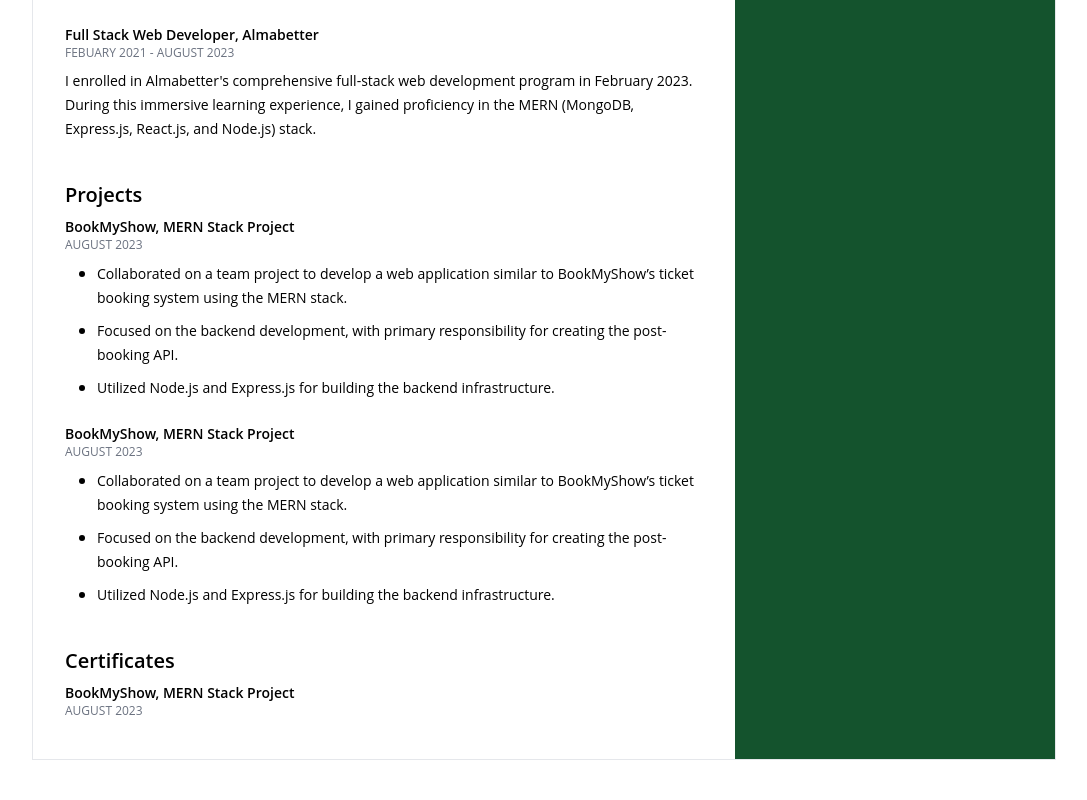
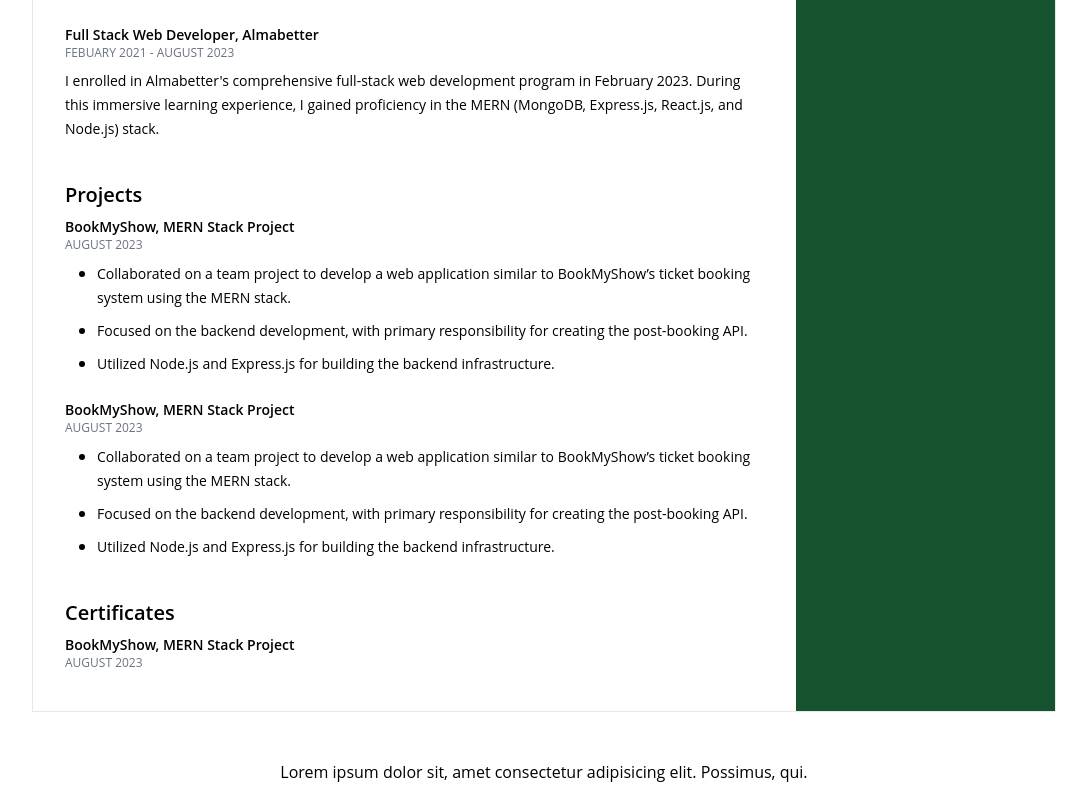
Before and after one commit to lokeshkavisth/CVWiz, a React (Vite) app: page /resume in a window 1280 px wide. Shown: the part 580-1380 px from the top of the page, without its empty margins (96-1183 px from the left). Built offline with nearby package versions, Linux system fonts and the light colour scheme.

Commit message:
[feat]: download resume in PDF

```diff
--- a/package.json
+++ b/package.json
@@ -16,6 +16,7 @@
     "react": "^18.2.0",
     "react-dom": "^18.2.0",
     "react-router-dom": "^6.15.0",
+    "react-to-print": "^2.14.13",
     "tailwind-merge": "^1.14.0",
     "tailwindcss": "^3.3.3"
   },
--- a/src/App.jsx
+++ b/src/App.jsx
@@ -6,6 +6,7 @@ const App = () => {
     <div>
     <Navbar/>
      <Route/>
+     <footer className='mt-10 text-center py-2'>Lorem ipsum dolor sit, amet consectetur adipisicing elit. Possimus, qui.</footer>
     </div>
   )
 }
--- a/src/components/ui/Navbar.jsx
+++ b/src/components/ui/Navbar.jsx
@@ -28,7 +28,7 @@ const Navbar = () => {
     ))
 
  return (
-    <nav className="bg-blue-500 p-4 flex justify-between items-center sticky top-0 w-full z-50 mb-5">
+    <nav className="bg-blue-500 p-4 flex justify-between items-center sticky top-0 w-full z-50 mb-10">
       {/* Logo */}
       <div className='flex items-center gap-10'>
         <Logo/>
--- a/src/layouts/ResumeOne.jsx
+++ b/src/layouts/ResumeOne.jsx
@@ -1,12 +1,24 @@
-import React from "react";
+import React, { useRef } from "react";
 import { Link } from "react-router-dom";
+import PrimaryBtn from "../components/ui/PrimaryBtn";
+import { useReactToPrint } from "react-to-print";
 
 const imgLink =
   "https://shotkit.com/wp-content/uploads/2021/06/cool-profile-pic-matheus-ferrero.jpeg";
 
 const ResumeOne = () => {
+
+
+// download resume
+const pdfRef = useRef();
+const downloadResume =  useReactToPrint({
+  content: () => pdfRef.current,
+});
+
+
+
   return (
-    <div className="flex w-full max-w-5xl mx-auto my-10 border">
+       <div ref={pdfRef} className="flex w-full max-w-5xl mx-auto border relative group">
       <div className="flex-1 p-8 rounded-lg space-y-10">
         {/* name */}
         <div className="flex items-center gap-4">
@@ -138,7 +150,7 @@ const ResumeOne = () => {
       </div>
 
       {/* right side bar */}
-      <div className="w-full max-w-xs bg-green-900 text-white p-8 pt-36 space-y-6">
+      <div className="min-w-max bg-green-900 text-white p-8 pt-36 space-y-6">
         {/* Right Side: Personal Info */}
         <div>
           <h2>Details</h2>
@@ -166,7 +178,17 @@ const ResumeOne = () => {
           </ul>
         </div>
       </div>
+
+
+
+{/* download button  */}
+<div className="absolute top-5 right-5 group-hover:block hidden transition">
+  <PrimaryBtn title='Download' type='button' onClick={downloadResume}/>
+</div>
     </div>
+
+
+
   );
 };
 
--- a/src/styles/index.css
+++ b/src/styles/index.css
@@ -3,10 +3,12 @@
 @tailwind utilities;
 
 @import url("https://fonts.googleapis.com/css2?family=Open+Sans:wght@300;400;500;600;700&display=swap");
+
 html,
 body {
   font-family: "Open Sans", sans-serif;
 }
+
 h1 {
   @apply text-2xl font-bold;
 }
@@ -26,3 +28,10 @@ h5 {
 p {
   @apply text-sm leading-6;
 }
+
+@media print {
+  @page {
+    size: A4;
+    margin: 0;
+  }
+}
```
Also changed, not shown: 1 other file (tests, documents, lock files or other folders).
